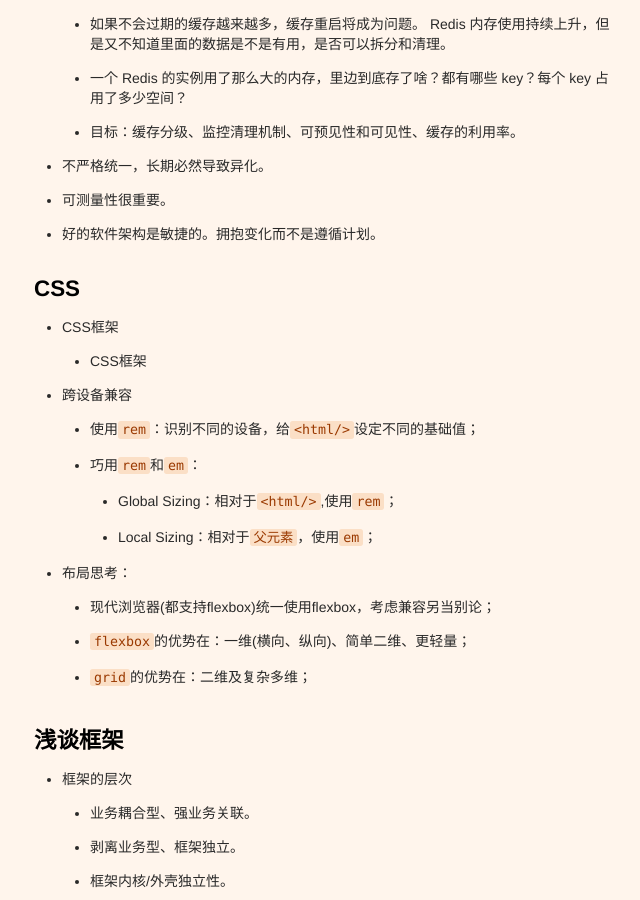
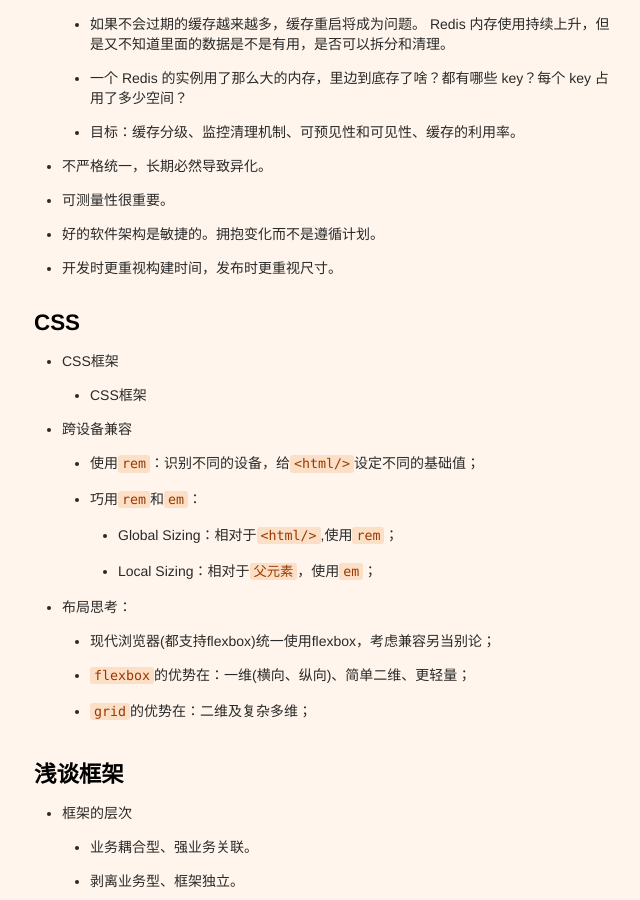
Before and after one commit to xianyuxmu/xianyuxmu.github.io, a Jekyll site: the page built from _posts/2018-02-02-zen-of-tech.md, in a window 1280 px wide and 900 px high, scrolled down 490 px. Shown: the whole window, without its empty margins (312-952 px from the left). Built offline with Jekyll 4.4.1, drawn with Linux system fonts in a browser that asks for light colours; comment, search, counter and statistics services are not loaded.

Commit message:
开发时更重视构建时间，发布时更重视尺寸。

```diff
--- a/_posts/2018-02-02-zen-of-tech.md
+++ b/_posts/2018-02-02-zen-of-tech.md
@@ -24,6 +24,7 @@ tags:
 - 不严格统一，长期必然导致异化。
 - 可测量性很重要。
 - 好的软件架构是敏捷的。拥抱变化而不是遵循计划。
+- 开发时更重视构建时间，发布时更重视尺寸。
 
 
 
```
